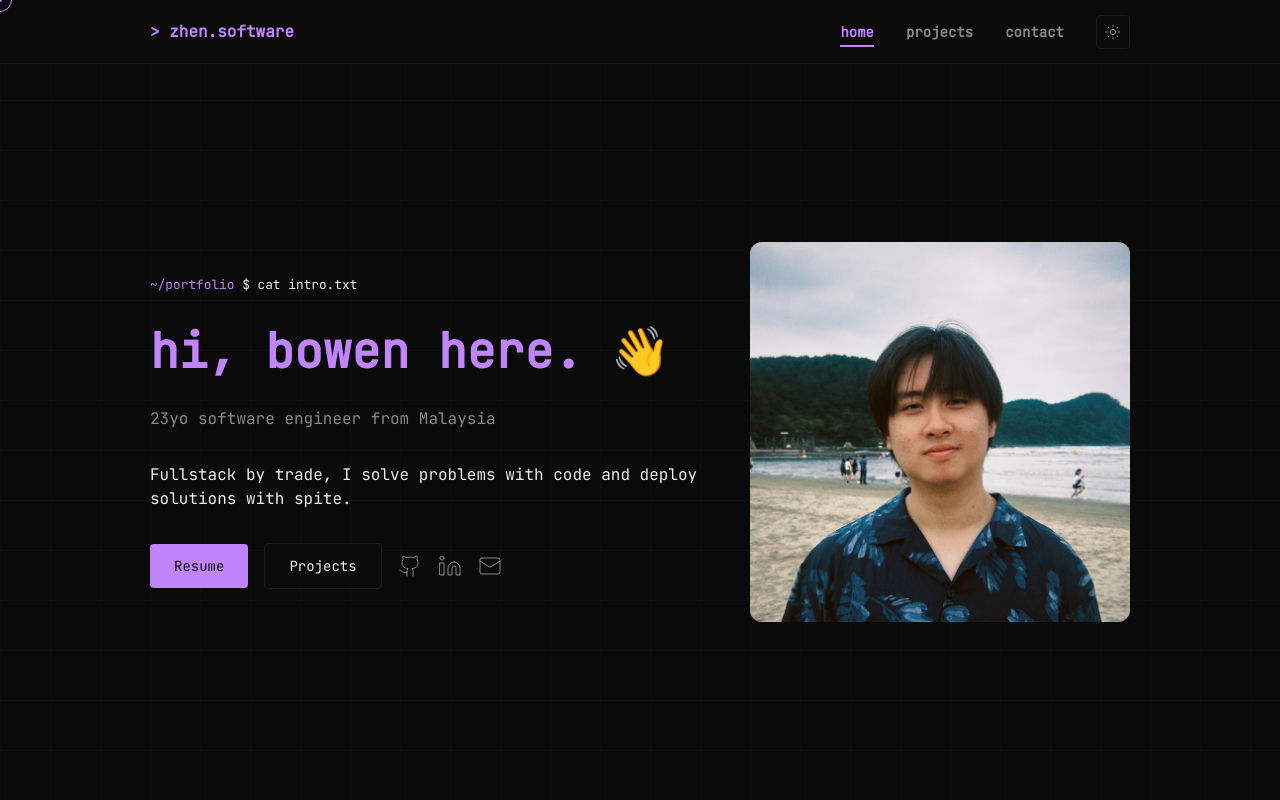
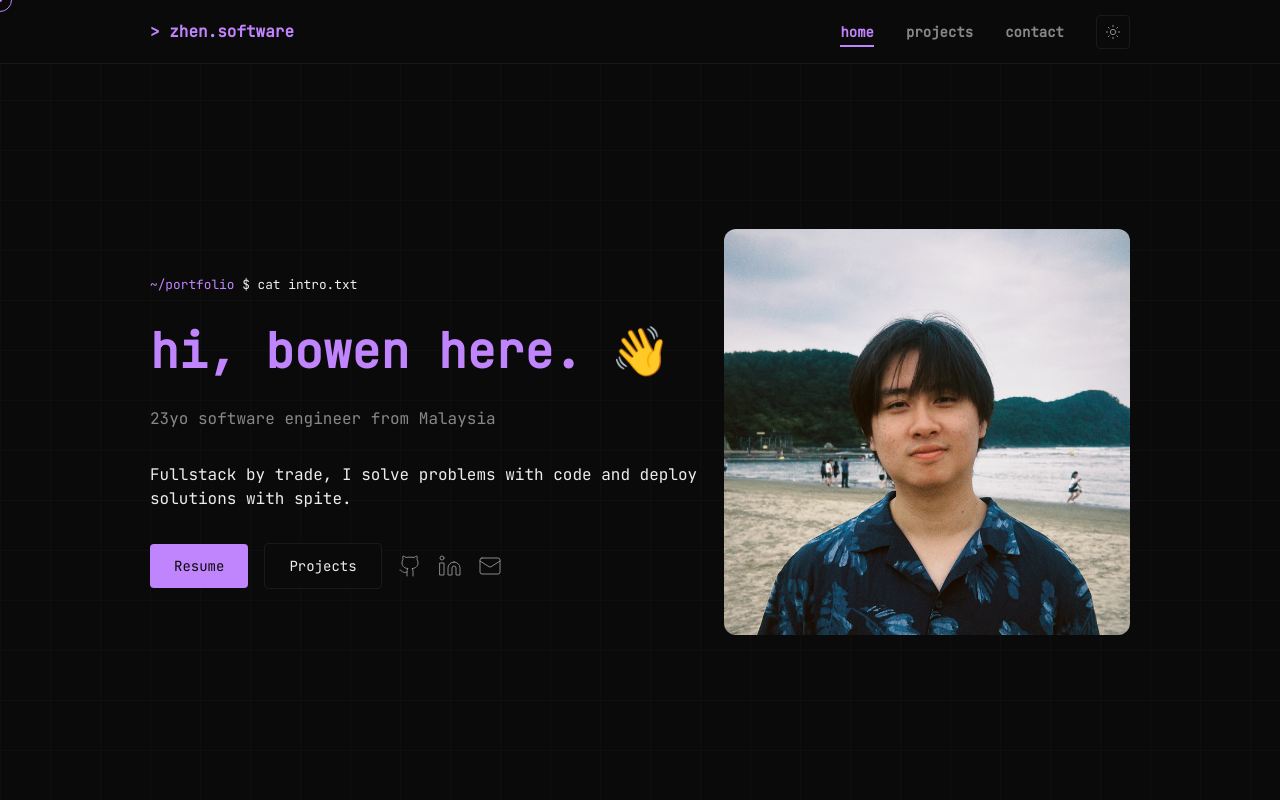
Before and after one commit to yamazhen/zhen-portfolio, a Next.js app: page / in a window 1280 px wide. Shown: the top 800 px of the page. Built offline with nearby package versions, Linux system fonts and the light colour scheme.

Commit message:
pic size

```diff
--- a/src/app/page.tsx
+++ b/src/app/page.tsx
@@ -28,7 +28,7 @@ export default function Home() {
 						</div>
 					</div>
 					<div className="flex items-center">
-						<Image src="/img/me.JPG" alt="picture of me" width={500} height={500} className="rounded-xl" />
+						<Image src="/img/me.JPG" alt="picture of me" width={600} height={600} className="rounded-xl" />
 					</div>
 				</div>
 			</PageSection>
```
